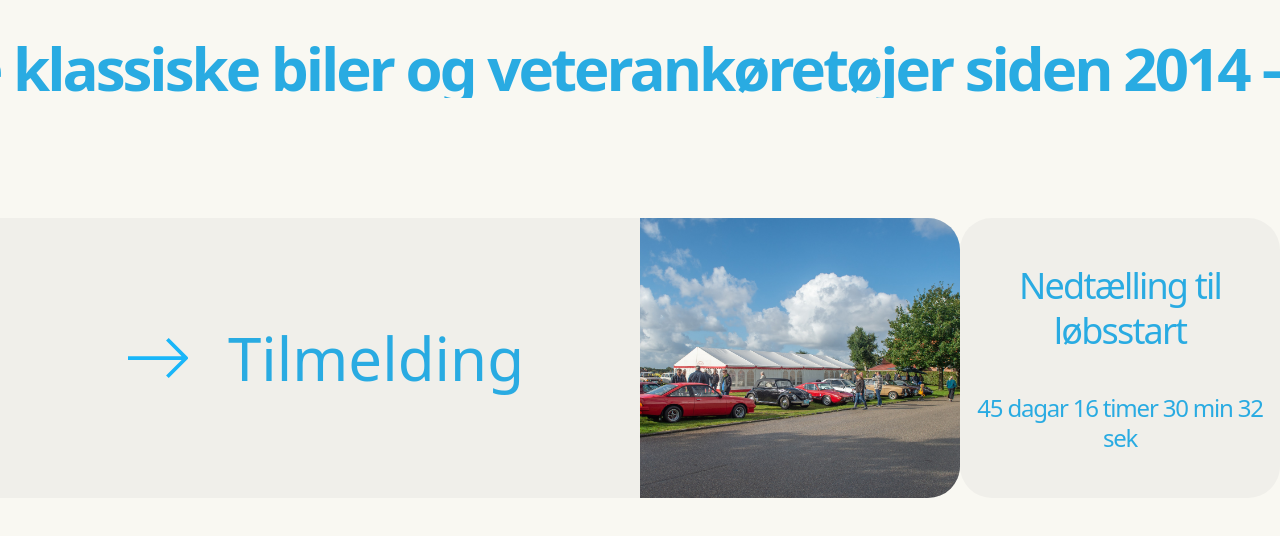
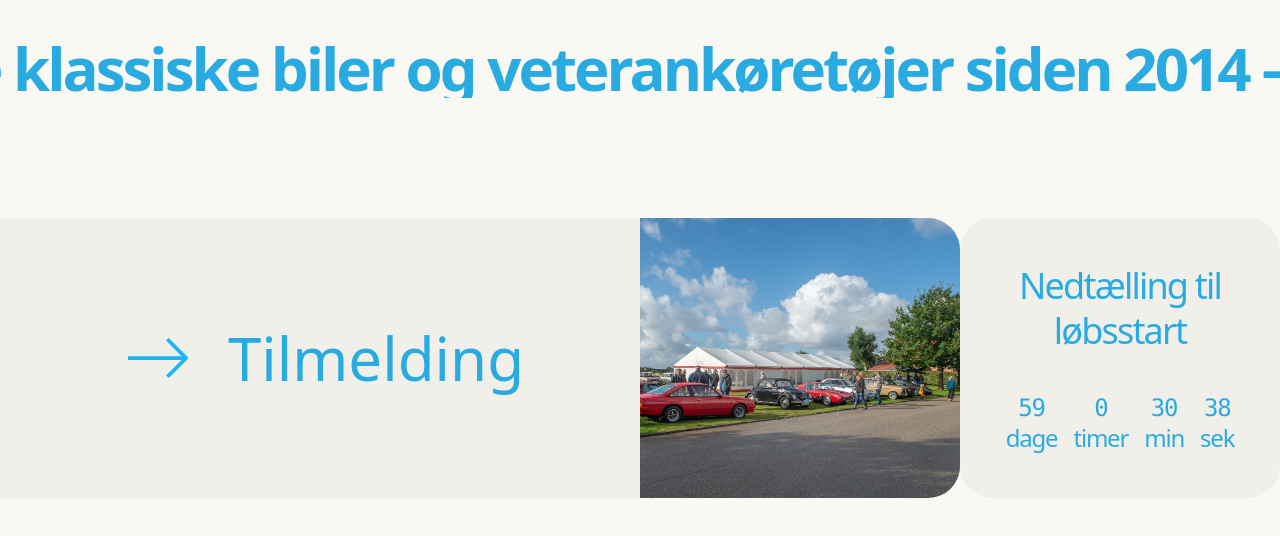
Before and after one commit to GustafGronlund/nsccc, a React (Vite) app: page / in a window 1280 px wide. Shown: the part 882-1418 px from the top of the page. Built offline with nearby package versions, Linux system fonts and the light colour scheme.

Commit message:
feat: add countdown

```diff
--- /dev/null
+++ b/src/components/home-page/countdown-timer.tsx
@@ -0,0 +1,61 @@
+import { useEffect, useState } from 'react';
+
+export const CountdownTimer = () => {
+  const [timeLeft, setTimeLeft] = useState({
+    days: 0,
+    hours: 0,
+    minutes: 0,
+    seconds: 0,
+  });
+
+  useEffect(() => {
+    const targetDate = new Date('2025-06-14T08:30:00');
+
+    const calculateTimeLeft = () => {
+      const now = new Date();
+      const difference = targetDate.getTime() - now.getTime();
+
+      if (difference <= 0) {
+        return { days: 0, hours: 0, minutes: 0, seconds: 0 };
+      }
+
+      return {
+        days: Math.floor(difference / (1000 * 60 * 60 * 24)),
+        hours: Math.floor(
+          (difference % (1000 * 60 * 60 * 24)) / (1000 * 60 * 60)
+        ),
+        minutes: Math.floor((difference % (1000 * 60 * 60)) / (1000 * 60)),
+        seconds: Math.floor((difference % (1000 * 60)) / 1000),
+      };
+    };
+
+    setTimeLeft(calculateTimeLeft());
+
+    const timer = setInterval(() => {
+      setTimeLeft(calculateTimeLeft());
+    }, 1000);
+
+    return () => clearInterval(timer);
+  }, []);
+
+  return (
+    <div className="flex cursor-default flex-row justify-center gap-4 text-center font-sans text-xl leading-tight font-light tracking-tighter text-[#29ABE2] lg:text-2xl">
+      <div className="flex flex-col items-center">
+        <span className="font-mono">{timeLeft.days}</span>
+        <span>dage</span>
+      </div>
+      <div className="flex flex-col items-center">
+        <span className="font-mono">{timeLeft.hours}</span>
+        <span>timer</span>
+      </div>
+      <div className="flex flex-col items-center">
+        <span className="font-mono">{timeLeft.minutes}</span>
+        <span>min</span>
+      </div>
+      <div className="flex flex-col items-center">
+        <span className="font-mono">{timeLeft.seconds}</span>
+        <span>sek</span>
+      </div>
+    </div>
+  );
+};
--- /dev/null
+++ b/src/components/home-page/index.ts
@@ -0,0 +1 @@
+export * from './countdown-timer';
--- a/src/components/index.ts
+++ b/src/components/index.ts
@@ -5,3 +5,4 @@ export * from './footer';
 export * from './contact-input';
 export * from './rounded-button';
 export * from './marquee-images';
+export * from './home-page/';
--- a/src/pages/home-page.tsx
+++ b/src/pages/home-page.tsx
@@ -1,6 +1,6 @@
 import Marquee from 'react-fast-marquee';
 import { useScrollReveal } from '../hooks';
-import { ParallaxImage } from '../components';
+import { ParallaxImage, CountdownTimer } from '../components';
 import { motion } from 'framer-motion';
 import { useState, useEffect } from 'react';
 import { IMAGES, SVG } from '../utils';
@@ -155,9 +155,7 @@ export const HomePage = () => {
                 <p className="cursor-default text-center font-sans text-2xl leading-tight font-light tracking-tighter text-[#29ABE2] lg:text-4xl">
                   Nedtælling til løbsstart
                 </p>
-                <p className="cursor-default text-center font-sans text-xl leading-tight font-light tracking-tighter text-[#29ABE2] lg:text-2xl">
-                  45 dagar 16 timer 30 min 32 sek
-                </p>
+                <CountdownTimer />
               </div>
             </div>
           </div>
```
